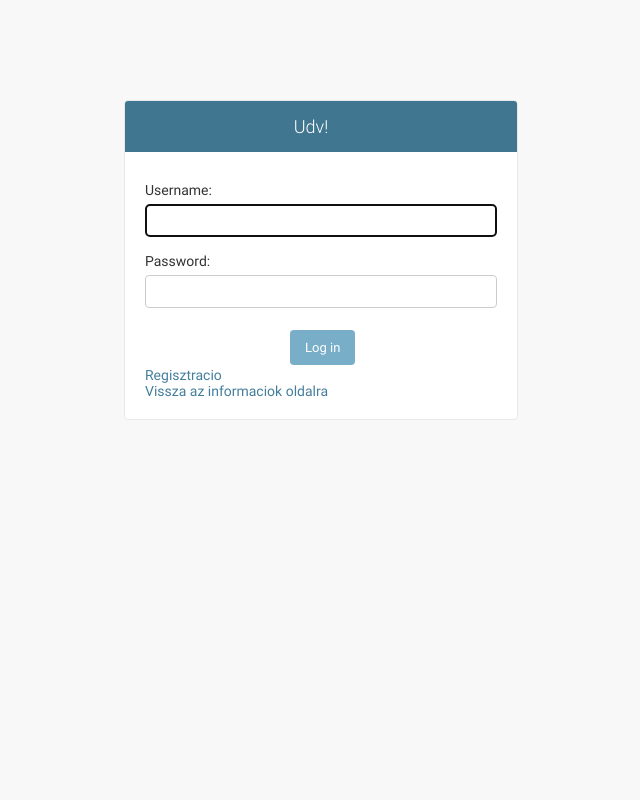
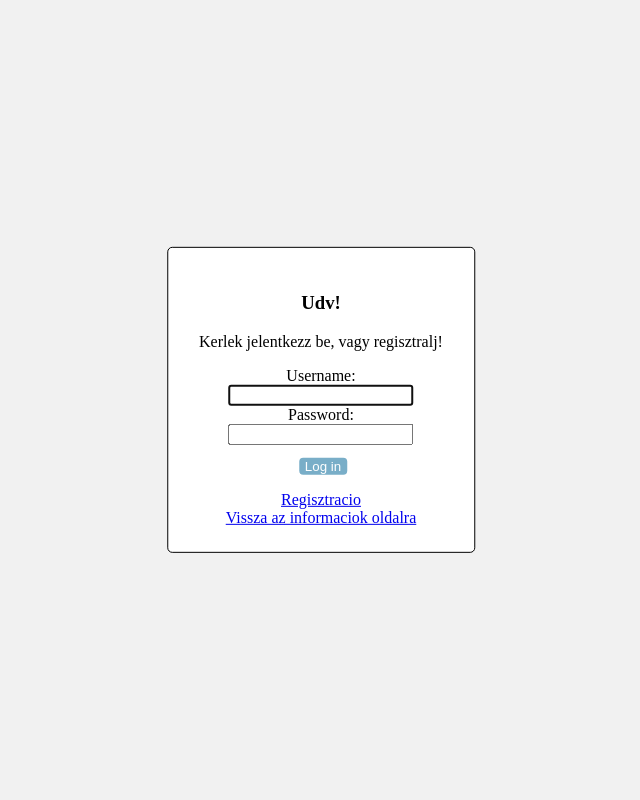
Before and after one commit to z248bw/shiny-octo-umbrella, a Django app: page /accounts/login/ in a window 1280 px wide. Shown: the whole page, without its empty margins (319-959 px from the left). Run offline with Django 3.2, Linux system fonts and the light colour scheme; parts of the project's set-up code (start-up, migrations or seed data) failed here and were passed over.

Commit message:
frontend: use own login page

```diff
--- a/travel/static/travel/css/travel.css
+++ b/travel/static/travel/css/travel.css
@@ -19,3 +19,51 @@
 .travel-element {
     background-color: '#9FA8DA';
 }
+
+.centered {
+    position: absolute;
+    top: 50%;
+    left: 50%;
+    transform: translateX(-50%) translateY(-50%);
+    border-radius:5px;
+    border-style: solid;
+    border-width: 1px;
+    padding: 2%;
+    text-align: center;
+    background-color:#ffffff
+}
+
+.login-dialog {
+    width: 30%;
+    height: 30%;
+}
+
+.login-row {
+    float: left;
+    width: 100%;
+}
+
+.login-button {
+	background-color:#79aec8;
+	display:inline-block;
+	cursor:pointer;
+	color:#ffffff;
+	font-family:Arial;
+	border-radius:4px;
+	border:none;
+	margin-top: 5%;
+}
+.login-button:hover {
+	background-color: #609ab6
+}
+.login-button:active {
+	position:relative;
+}
+.login-body {
+    background-color: #f1f1f1
+}
+
+.errorlist li {
+    color:#ba2121;
+    display: block;
+}
--- a/travel/templates/admin/base_site.html
+++ /dev/null
@@ -1,9 +0,0 @@
-{% extends "admin/base.html" %}
-
-{% block title %}{{ title }} | {{ site_title|default:_('Utazas szervezo') }}{% endblock %}
-
-{% block branding %}
-<h1 id="site-name"><a href="{% url 'admin:index' %}">{{ site_header|default:_('Udv!') }}</a></h1>
-{% endblock %}
-
-{% block nav-global %}{% endblock %}
--- a/travel/templates/registration/login.html
+++ b/travel/templates/registration/login.html
@@ -1,30 +1,18 @@
-{% extends "admin/base_site.html" %}
-{% load i18n admin_static %}
-
-{% block extrastyle %}{{ block.super }}<link rel="stylesheet" type="text/css" href="{% static "admin/css/login.css" %}" />
-{{ form.media }}
-{% endblock %}
-
-{% block bodyclass %}{{ block.super }} login{% endblock %}
-
-{% block usertools %}{% endblock %}
-
-{% block nav-global %}{% endblock %}
-
-{% block content_title %}{% endblock %}
-
-{% block breadcrumbs %}{% endblock %}
-
-{% block content %}
-{% if form.errors and not form.non_field_errors %}
-<p class="errornote">
-{% if form.errors.items|length == 1 %}{% trans "Please correct the error below." %}{% else %}{% trans "Please correct the errors below." %}{% endif %}
-</p>
-{% endif %}
+<html>
+<head>
+    {% load i18n %}
+    {% load staticfiles %}
+    <meta name="viewport" content="width=device-width, initial-scale=1">
+    <link rel="stylesheet" href='{% static "travel/css/travel.css" %}'>
+</head>
+<body class="login-body">
+<div class="centered">
+    <h3>Udv!</h3>
+    <p>Kerlek jelentkezz be, vagy regisztralj!</p>
 
     {% if form.non_field_errors %}
     {% for error in form.non_field_errors %}
-<p class="errornote">
+    <p class="login-error">
         {{ error }}
     </p>
     {% endfor %}
@@ -33,7 +21,7 @@
     <div id="content-main">
 
         {% if user.is_authenticated %}
-<p class="errornote">
+        <p class="login-error">
             {% blocktrans with username=request.user.username trimmed %}
             You are authenticated as {{ username }}, but are not authorized to
             access this page. Would you like to login to a different account?
@@ -42,14 +30,16 @@
         {% endif %}
 
         <form action="{{ app_path }}" method="post" id="login-form">{% csrf_token %}
-  <div class="form-row">
-    {{ form.username.errors }}
-    {{ form.username.label_tag }} {{ form.username }}
+            <div class="login-row">
+                <div class="login-error">{{ form.username.errors }}</div>
+                <div class="login-row">{{ form.username.label_tag }}</div>
+                <div class="login-row">{{ form.username }}</div>
             </div>
-  <div class="form-row">
-    {{ form.password.errors }}
-    {{ form.password.label_tag }} {{ form.password }}
-    <input type="hidden" name="next" value="{{ next }}" />
+            <div>
+                <div class="login-error">{{ form.password.errors }}</div>
+                <div class="login-row">{{ form.password.label_tag }}</div>
+                <div class="login-row">{{ form.password }}</div>
+                <input type="hidden" name="next" value="{{ next }}"/>
             </div>
             {% url 'admin_password_reset' as password_reset_url %}
             {% if password_reset_url %}
@@ -58,8 +48,10 @@
             </div>
             {% endif %}
             <div class="submit-row">
-    <label>&nbsp;</label><input type="submit" value="{% trans 'Log in' %}" />
+                <label>&nbsp;</label><input class="login-button" type="submit" value="{% trans 'Log in' %}"/>
             </div>
+        </form>
+
         <div>
             <div>
                 <a href="/travel/register/">Regisztracio</a>
@@ -68,10 +60,11 @@
                 <a href="/">Vissza az informaciok oldalra</a>
             </div>
         </div>
-</form>
 
+    </div>
+</div>
+</body>
 <script type="text/javascript">
 document.getElementById('id_username').focus()
 </script>
-</div>
-{% endblock %}
+</html>
```
Lines whose indentation alone changed are shown as unchanged.
